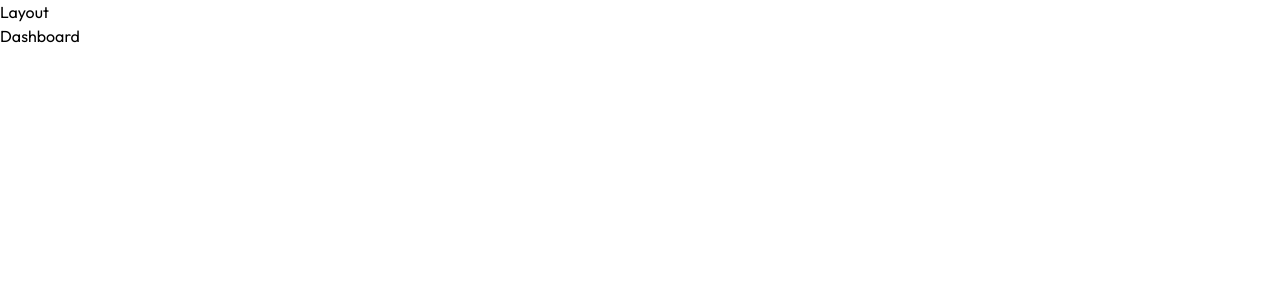
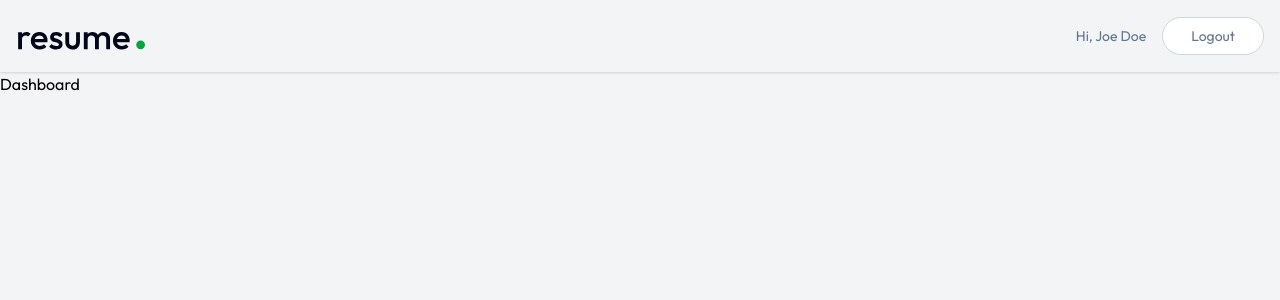
Before and after one commit to shahbaz1957/Resume-Builder, a React (Vite) app in the folder client/: page /app in a window 1280 px wide. Shown: the top 300 px of the page. Built offline with nearby package versions, Linux system fonts and the light colour scheme; a web font is replaced by a local one.

Commit message:
add Navbar component

```diff
--- /dev/null
+++ b/client/src/components/Navbar.jsx
@@ -0,0 +1,26 @@
+import React from 'react'
+import { Link, useNavigate } from 'react-router-dom'
+
+function Navbar() {
+    const user = { name: "Joe Doe"}
+    const navigate = useNavigate();
+
+    const logoutUser = ()=>{
+        navigate('/')
+    }
+  return (
+    <div className='shadow gb-white'>
+        <nav className='flex items-center justify-between max-w-7xl mx-auto px-4 py-3.5 text-slate-500 transition-all'>
+            <Link>
+            <img src="logo.svg" alt="logo" className='h-11 w-auto' />
+            </Link>
+            <div className='flex items-center gap-4 text-sm'>
+                <p className='max-sm:hidden'>Hi, {user?.name}</p>
+                <button onClick={logoutUser} className='bg-white hover:bg-green-100 border border-gray-300 px-7 py-2 rounded-full active:scale-95 transition-all'>Logout</button>
+            </div>
+        </nav>
+    </div>
+  )
+}
+
+export default Navbar
--- a/client/src/pages/Layout.jsx
+++ b/client/src/pages/Layout.jsx
@@ -1,10 +1,11 @@
 import React from 'react'
 import { Outlet } from 'react-router-dom'
+import Navbar from '../components/Navbar'
 
 function Layout() {
   return (
-    <div>
-      <div>Layout</div>
+    <div className='min-h-screen bg-gray-100'>
+      <Navbar/>
     <Outlet/>
     </div>
   )
```
